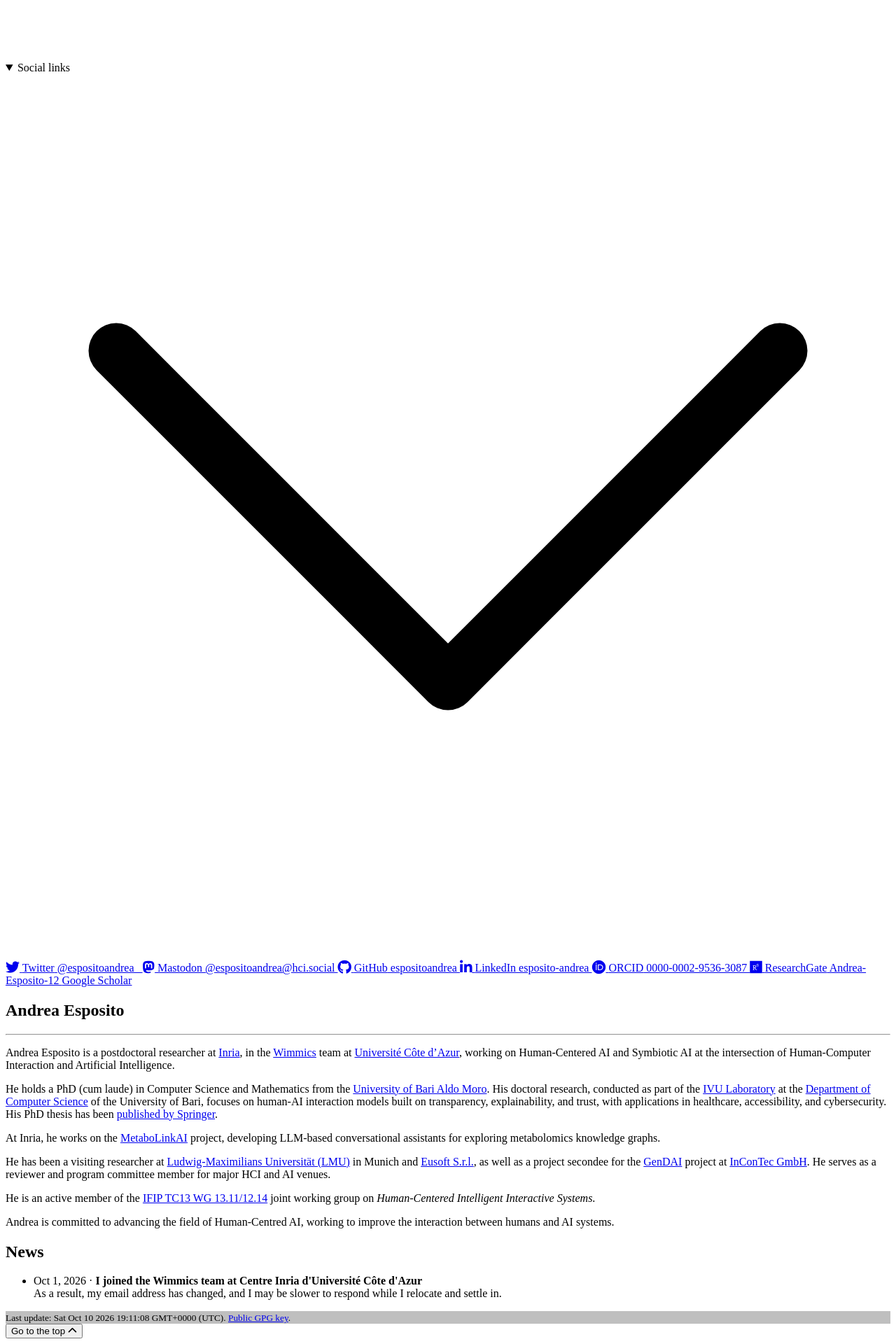
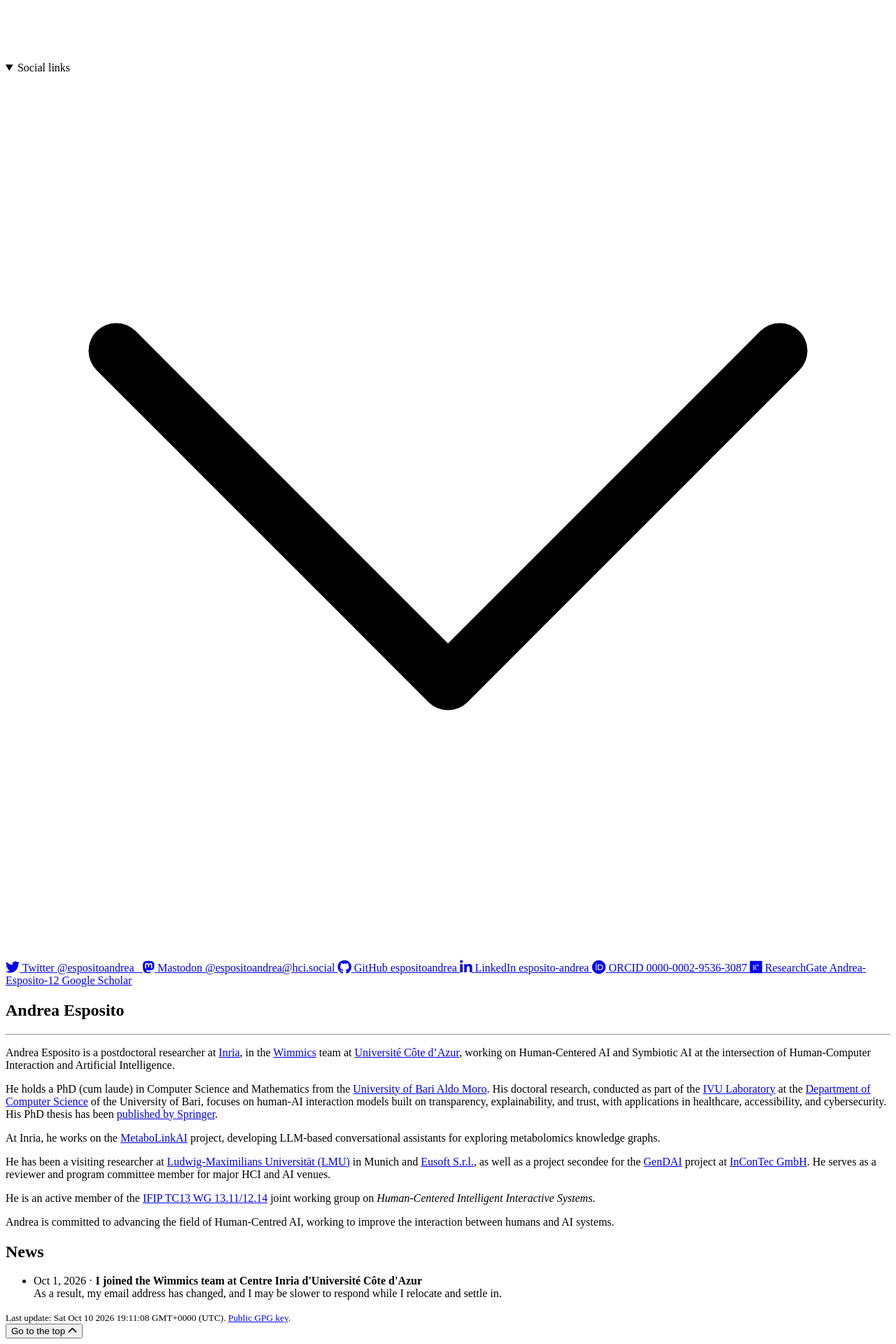
Before and after one commit to espositoandrea/espositoandrea.github.io, a Jekyll site: the page built from index.md, in a window 1280 px wide. Shown: the part 3134-5054 px from the top of the page at 70% size. Built offline with Jekyll 4.4.1, drawn with Linux system fonts in a browser that asks for light colours; nearby versions of some CDN libraries; comment, search, counter and statistics services are not loaded; a style sheet for code colours, icons or effects is not loaded.

Commit message:
Improve dark mode look

```diff
--- a/_layouts/base.html
+++ b/_layouts/base.html
@@ -130,7 +130,7 @@
     </script>
 </head>
 
-<body data-spy="scroll" data-target="#main-navigation" id="page-top" data-offset="50" class="bg-body text-break d-flex flex-column min-vh-100">
+<body data-spy="scroll" data-target="#main-navigation" id="page-top" data-offset="50" class="bg-body text-break d-flex flex-column min-vh-100 color-scheme-auto">
     {{ content }}
 
     <script type="module" src="https://cdn.jsdelivr.net/npm/bootstrap@6.0.0-alpha.1/dist/js/bootstrap.bundle.min.js"></script>
--- a/_layouts/default.html
+++ b/_layouts/default.html
@@ -14,11 +14,9 @@
     </div>
 </div>
 
-<footer class="text-center bg-inverse pt-12 mt-12">
-    <div class="fg-white py-7" style="background-color: rgba(0, 0, 0, 0.25);">
-        <small>
-            Last update: {{ site.time | date: "%a %b %d %Y %H:%M:%S GMT%z (%Z)"}}.
-            <a target="_blank" rel="noopener noreferrer" href="{{ 'pgp.asc' | absolute_url }}">Public GPG key</a>.
-        </small>
-    </div>
+<footer class="text-center bg-2 py-3 mt-12 fg-2">
+    <small>
+        Last update: {{ site.time | date: "%a %b %d %Y %H:%M:%S GMT%z (%Z)"}}.
+        <a target="_blank" rel="noopener noreferrer" href="{{ 'pgp.asc' | absolute_url }}">Public GPG key</a>.
+    </small>
 </footer>
```
